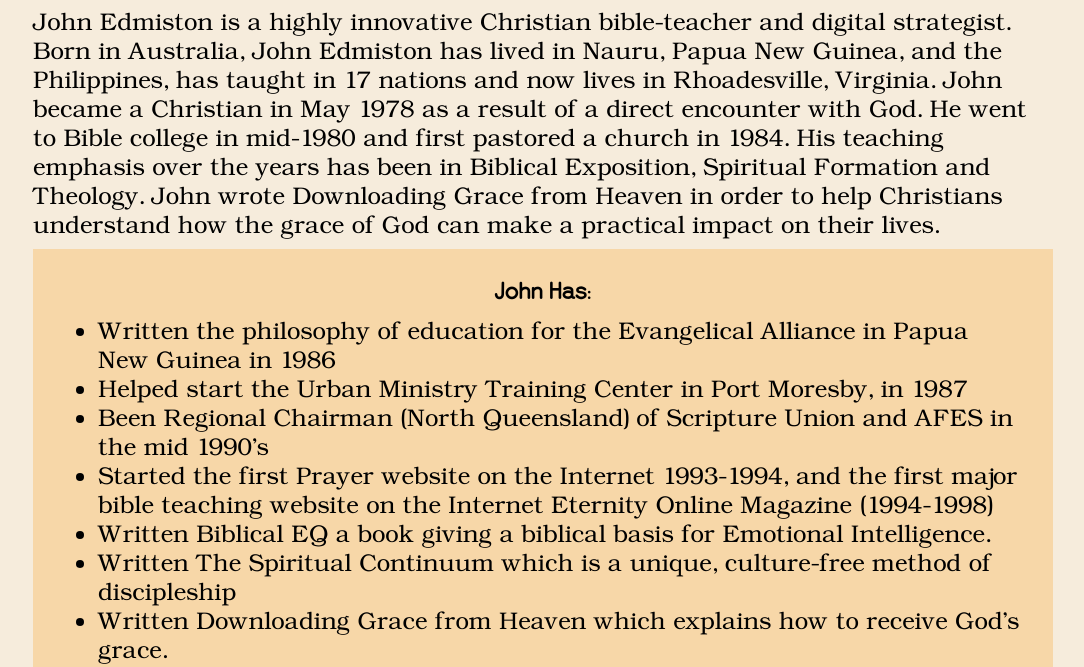
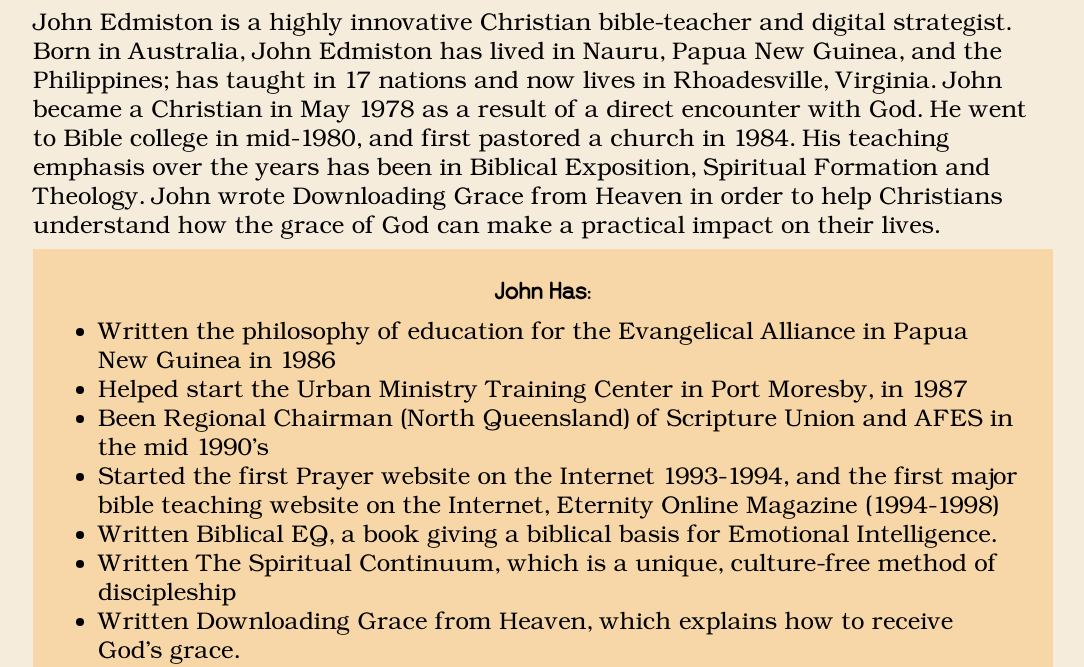
Before and after one commit to johnedmiston/DGFH, a plain HTML site: page author.html in a window 1280 px wide. Shown: the part 704-1371 px from the top of the page, without its empty margins (97-1181 px from the left). Drawn offline with Linux system fonts and the light colour scheme.

Commit message:
minor edits, punctuation

```diff
--- a/author.html
+++ b/author.html
@@ -65,9 +65,9 @@
 					<h1>CEO of Cybermissions</h1>
 					<p>
 						John Edmiston is a highly innovative Christian bible-teacher and digital strategist. Born in
-						Australia, John Edmiston has lived in Nauru, Papua New Guinea, and the Philippines, has taught in 17
+						Australia, John Edmiston has lived in Nauru, Papua New Guinea, and the Philippines; has taught in 17
 						nations and now lives in Rhoadesville, Virginia. John became a Christian in May 1978 as a result of
-						a direct encounter with God. He went to Bible college in mid-1980 and first pastored a church in
+						a direct encounter with God. He went to Bible college in mid-1980, and first pastored a church in
 						1984. His teaching emphasis over the years has been in Biblical Exposition, Spiritual Formation and
 						Theology. John wrote Downloading Grace from Heaven in order to help Christians understand how the
 						grace of God can make a practical impact on their lives.
@@ -81,11 +81,11 @@
 							<li>Been Regional Chairman (North Queensland) of Scripture Union and AFES in the mid 1990’s
 							</li>
 							<li>Started the first Prayer website on the Internet 1993-1994, and the first major bible
-								teaching website on the Internet Eternity Online Magazine (1994-1998)</li>
-							<li>Written Biblical EQ a book giving a biblical basis for Emotional Intelligence.</li>
-							<li>Written The Spiritual Continuum which is a unique, culture-free method of discipleship
+								teaching website on the Internet, Eternity Online Magazine (1994-1998)</li>
+							<li>Written Biblical EQ, a book giving a biblical basis for Emotional Intelligence.</li>
+							<li>Written The Spiritual Continuum, which is a unique, culture-free method of discipleship
 							</li>
-							<li>Written Downloading Grace from Heaven which explains how to receive God’s grace.</li>
+							<li>Written Downloading Grace from Heaven, which explains how to receive God’s grace.</li>
 							<li>Developed a method for setting up Evangelistic Internet Cafes for missionary outreach.
 							</li>
 							<li>Helped start the Mobile Ministry Forum – dedicated to ministry using mobile devices.
```
Also changed, not shown: book.html (+2 -2 lines), index.html (+1 -1 lines).
